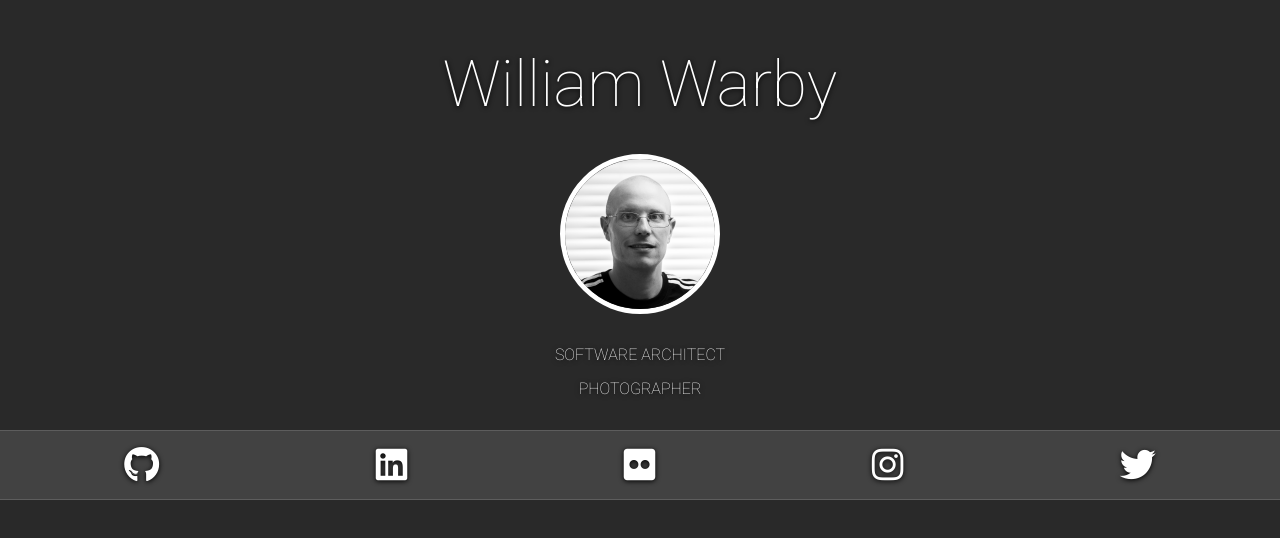
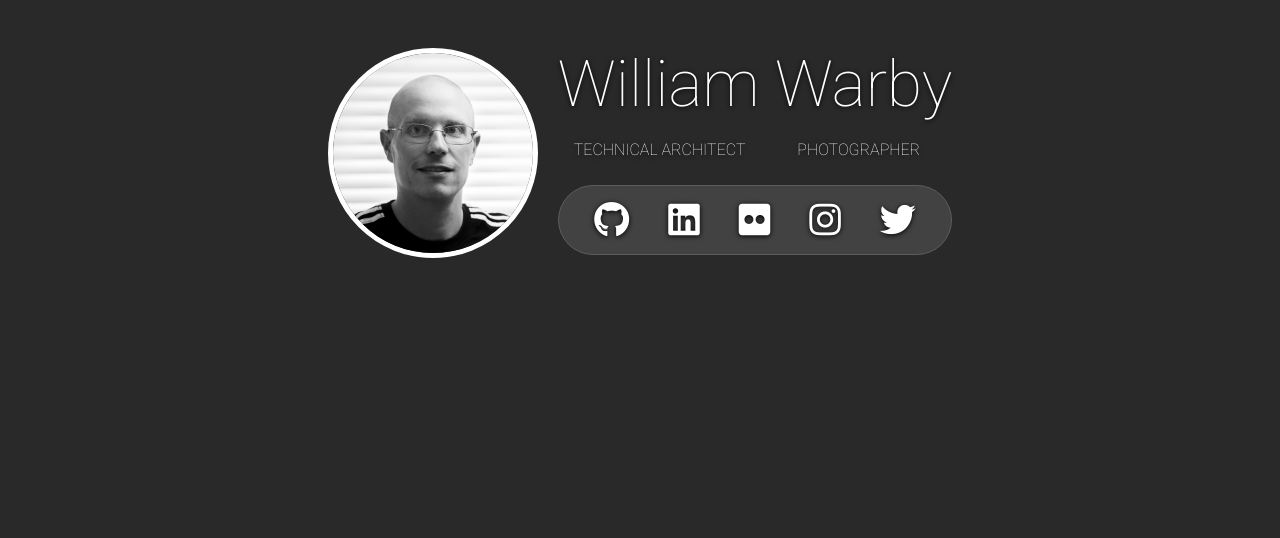
Before and after one commit to wwarby/wwarby.github.io, an Angular app: page / in a window 1280 px wide. Shown: the top 538 px of the page. Built offline with nearby package versions, Linux system fonts and the light colour scheme.

Commit message:
Non-mobile layout for homepage

```diff
--- a/src/app/core/home/home.component.html
+++ b/src/app/core/home/home.component.html
@@ -2,7 +2,7 @@
   <h1>William Warby</h1>
   <img src="assets/profile.jpg" alt="William Warby" class="profile" />
   <ul class="domains">
-    <li>Software architect</li>
+    <li>Technical architect</li>
     <li>Photographer</li>
   </ul>
   <div class="connect">
--- a/src/app/core/home/home.component.scss
+++ b/src/app/core/home/home.component.scss
@@ -2,6 +2,10 @@
 @import 'variables';
 @import 'mixins';
 
+:host {
+  display: flex;
+  flex-direction: column;
+}
 
 header {
   padding: 3rem 0 0;
@@ -9,10 +13,21 @@ header {
   display: flex;
   flex-direction: column;
   align-items: center;
+  position: relative;
+
+  @include screensize(md) {
+    display: inline-block;
+    margin: 0 auto;
+    padding-left: 230px;
+  }
 
   h1 {
     display: inline-block;
     margin: 0 0 2rem;
+
+    @include screensize(md) {
+      margin: 0;
+    }
   }
 
   .profile {
@@ -20,6 +35,14 @@ header {
     width: 150px;
     height: 150px;
     border: 5px solid $white;
+
+    @include screensize(md) {
+      position: absolute;
+      left: 0;
+      top: 3rem;
+      width: 200px;
+      height: 200px;
+    }
   }
 
   ul {
@@ -36,6 +59,32 @@ header {
       margin: 1rem 0;
       text-transform: uppercase;
     }
+
+    @include screensize(md) {
+      margin: .2rem 0 .6rem 1rem;
+
+      li {
+        display: inline-block;
+        padding-left: 1.5rem;
+
+        &::before {
+          font-family: 'FontAwesome';
+          content: '\f111';
+          font-size: 5px;
+          margin: 0 1.5rem 0 0;
+          vertical-align: middle;
+        }
+
+        &:first-child {
+          padding-left: 0;
+
+          &::before {
+            content: '';
+            margin: 0;
+          }
+        }
+      }
+    }
   }
 
   div.connect {
@@ -44,6 +93,11 @@ header {
     background: $callout-background-color;
     border-top: 1px solid $callout-border-color;
     border-bottom: 1px solid $callout-border-color;
+
+    @include screensize(md) {
+      border-radius: 100px;
+      border: 1px solid $callout-border-color;
+    }
 
     i.fab {
       font-size: 36px;
--- a/src/styles/_text.scss
+++ b/src/styles/_text.scss
@@ -37,6 +37,10 @@ h1 {
   font-size: 36px;
 
   @include screensize(sm) {
+    font-size: 48px;
+  }
+
+  @include screensize(md) {
     font-size: 64px;
   }
 }
```
